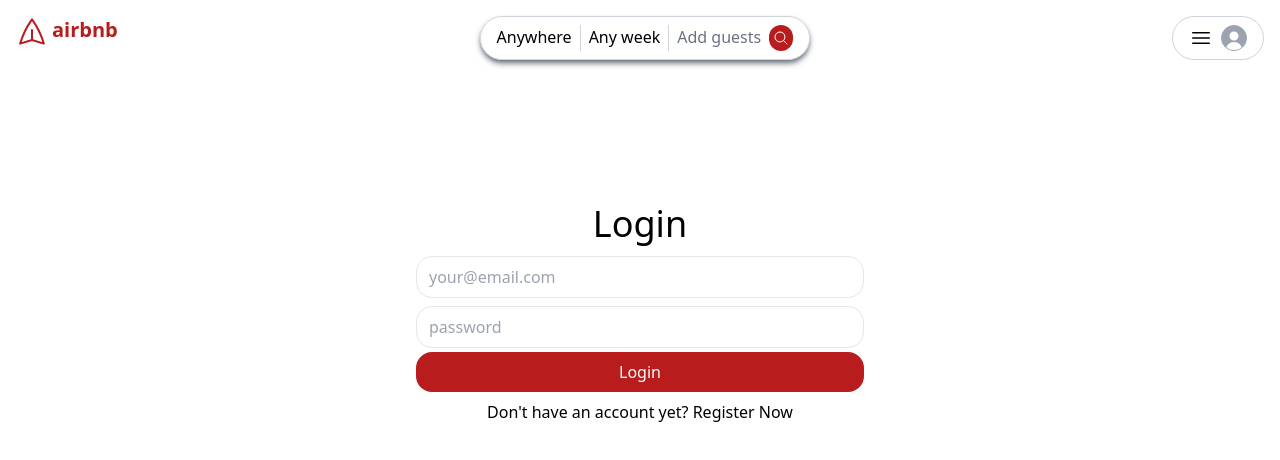
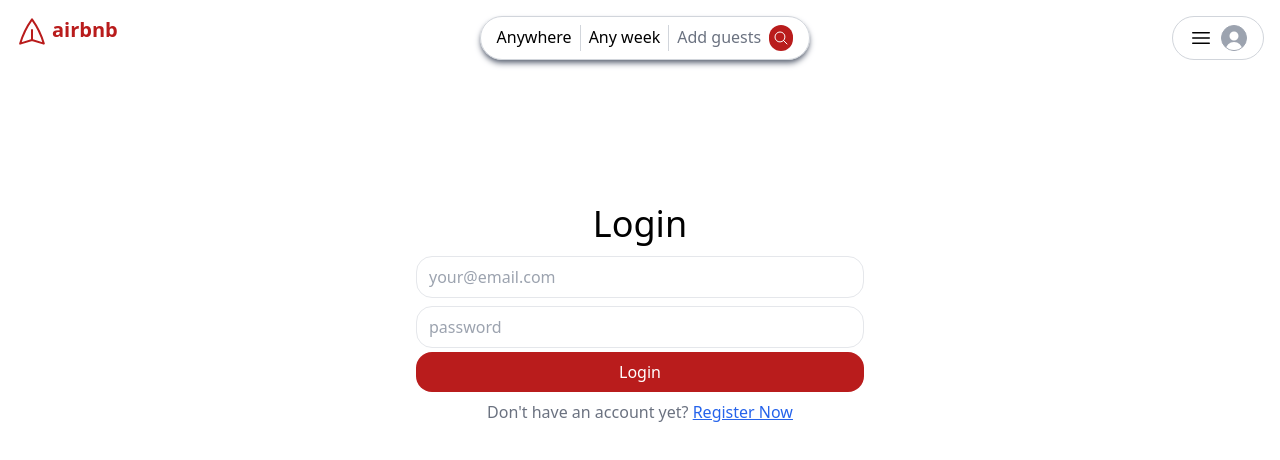
Before and after one commit to benshabbat/airbnb, a React (Vite) app in the folder client/: page /login in a window 1280 px wide. Shown: the top 460 px of the page. Built offline with nearby package versions, Linux system fonts and the light colour scheme.

Commit message:
ui login

```diff
--- a/client/src/pages/Login.jsx
+++ b/client/src/pages/Login.jsx
@@ -9,8 +9,8 @@
         <input type="email" placeholder="your@email.com" />
         <input type="password" placeholder="password" />
         <button className="primary">Login</button>
-        <div className="text-center py-2">
-          Don't have an account yet? <Link to="/register">Register Now</Link>
+        <div className="text-center py-2 text-gray-500">
+          Don't have an account yet? <Link className="underline text-blue-600" to="/register">Register Now</Link>
         </div>
       </form>
     </div>
```
